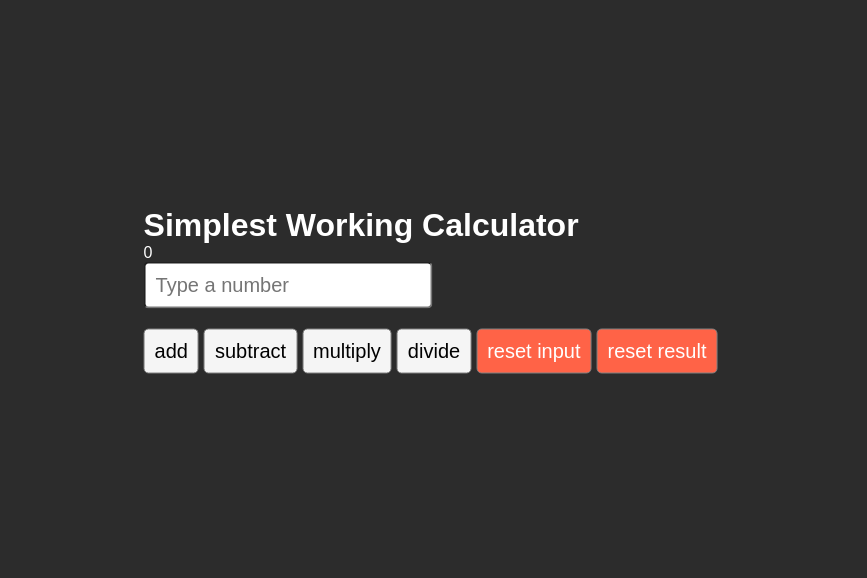
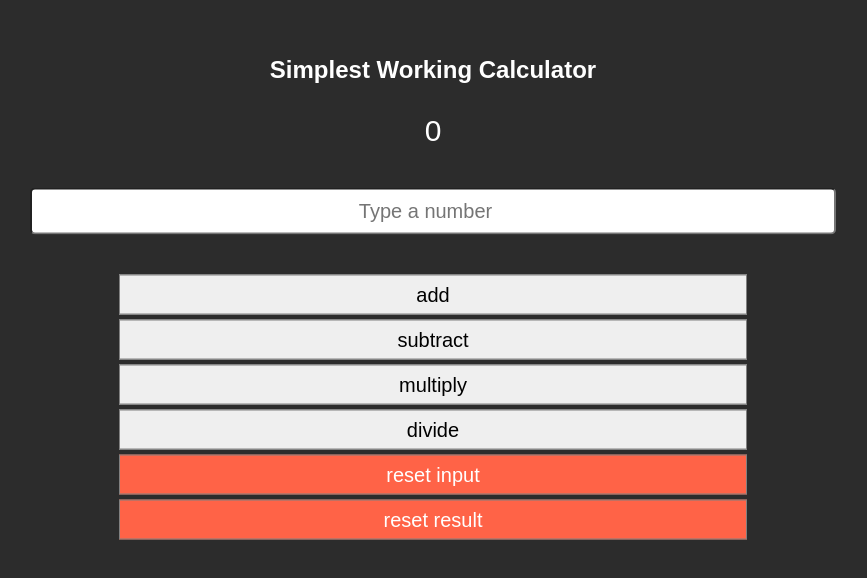
Before and after one commit to PedroSaraviaQ/calculator-app, a React (Create React App) app: page / in a window 1280 px wide. Shown: the part 110-688 px from the top of the page, without its empty margins (207-1074 px from the left). Built offline with nearby package versions, Linux system fonts and the light colour scheme.

Commit message:
centered elements and texts

```diff
--- a/src/App.css
+++ b/src/App.css
@@ -2,7 +2,10 @@
   padding: 0;
   margin: 0;
   box-sizing: border-box;
+
+  /* Extras */
   font-family: sans-serif;
+  text-align: center;
 }
 
 html,
@@ -17,28 +20,41 @@ body,
 
 .App {
   color: white;
+  text-align: center;
+  width: 70%;
   position: absolute;
   transform: translate(-50%, -50%);
   top: 50%;
   left: 50%;
 }
 
-input,
-button {
-  font-size: 20px;
-  padding: 10px;
-  border-radius: 5px;
+h1 {
+  font-size: 24px;
+  margin-block: 20px;
+}
+
+p {
+  font-size: 30px;
+  margin: 30px;
 }
 
 input {
   display: block;
-  margin-bottom: 20px;
+  font-size: 20px;
+  width: 90%;
+  padding: 10px;
+  margin: 40px auto;
+  border-radius: 5px;
 }
 
 button {
+  display: block;
+  font-size: 20px;
+  width: 70%;
+  padding: 5px 10px;
+  margin: 5px auto;
   border: 1px solid gray;
-  background: whitesmoke;
-  margin-right: 5px;
+  height: 40px;
 }
 
 button:nth-last-child(2),
```
